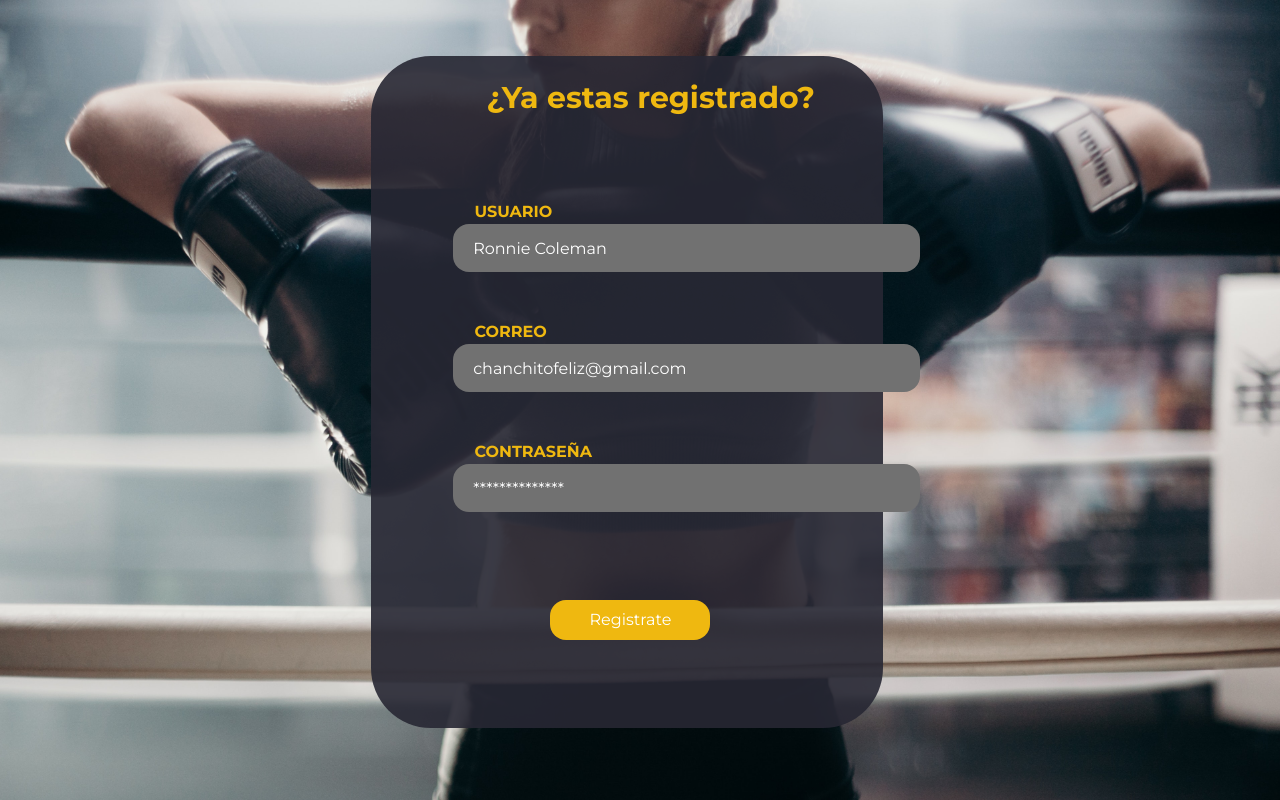
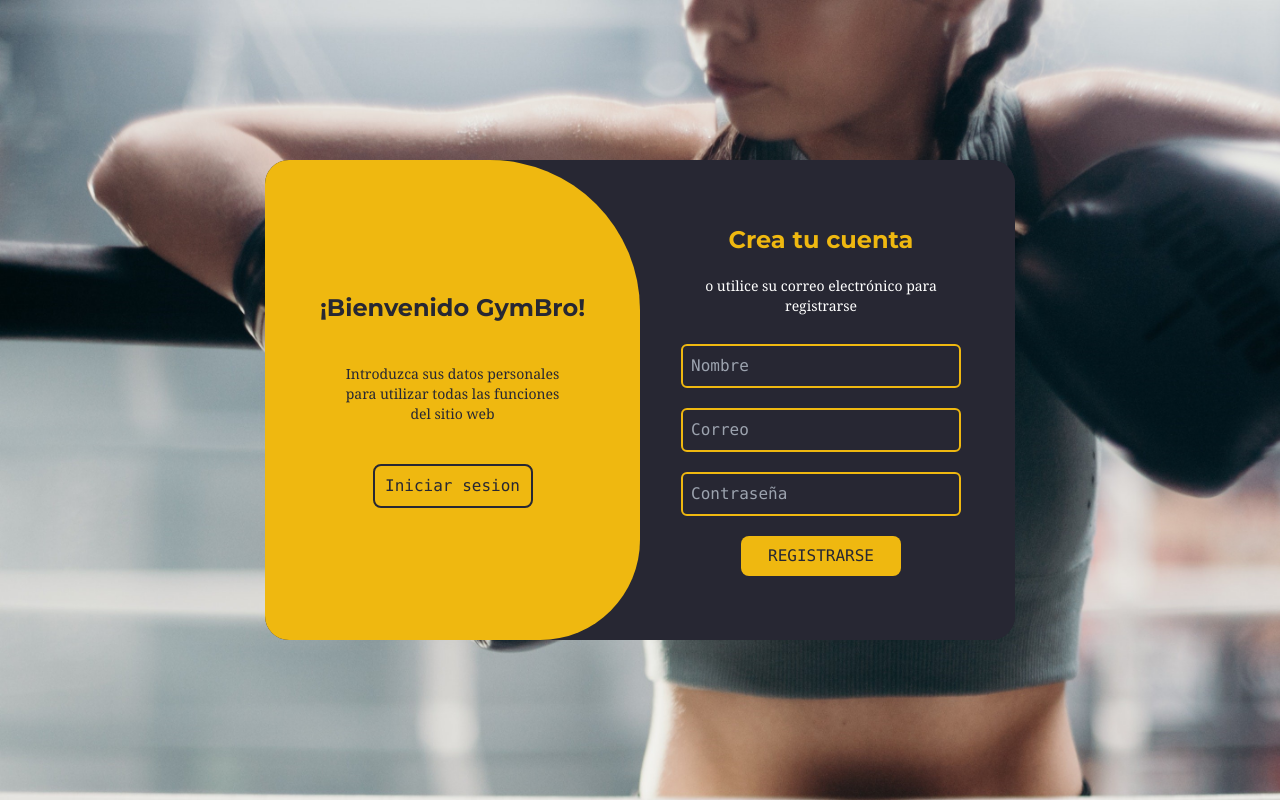
Before and after one commit to JAASM1/FitZone, a React (Create React App) app: page /Registrarse in a window 1280 px wide. Built offline with nearby package versions, Linux system fonts and the light colour scheme.

Commit message:
Mejorar diseño de Login

```diff
--- a/src/App.js
+++ b/src/App.js
@@ -9,7 +9,7 @@ import Nutricion from './page/nutricion/Nutricion'
 import Calorias from './page/calorias/Calorias'
 import IniciarSesion from './page/login/iniciosesion';
 import Registrarse from './page/login/registrarse';
-import Contrasena from './page/login/olvidado';
+import ContraOlvidado from './page/login/olvidado';
 import Welcome from './components/Dashboard/welcome'
 
 const AppRouts = () => {
@@ -20,7 +20,7 @@ const AppRouts = () => {
     {path: '/Calorias', element: <Calorias></Calorias>},
     {path: '/Iniciar sesion', element: <IniciarSesion></IniciarSesion>},
     {path: '/Registrarse' , element: <Registrarse></Registrarse>},
-    {path: '/Contraseña', element: <Contrasena></Contrasena>},
+    {path: '/Contraseña', element: <ContraOlvidado></ContraOlvidado>},
     {path: '/Bienvenida' , element: <Welcome></Welcome>},
   ])
   return routes
--- a/src/page/login/iniciosesion.js
+++ b/src/page/login/iniciosesion.js
@@ -1,60 +1,41 @@
 import React from "react";
-import InisioSesion from "../../asset/img/login/pesaTelefono.jpg";
-import VerInicio from '../../asset/img/login/verInicio.jpg'
 import { Link } from "react-router-dom";
 
 function iniciarSesion() {
   return (
     <div className="font-Montserrat">
-      <picture>
-        <img src={InisioSesion} alt="" className="md:h-screen md:w-screen hidden sm:block md:block"/>
-        <img src={VerInicio} alt="" className='sm:hidden md:hidden h-screen'/>
-      </picture>
-      <div className="bg-[#272733] absolute rounded-[60px] opacity-90 w-[328px] h-96 top-[22%] ml-8 sm:top-14 sm:ml-[215px] md:w-[40%] md:h-[84%] md:top-14 md:ml-[29%]">
-      </div>
-      <div className="flex flex-col">
-        <p className="text-[#EFB810] absolute font-bold text-xl top-[180px] ml-14 sm:top-24 sm:ml-[31%] md:text-3xl md:top-20 md:ml-[36%]">
-          Inicia sesión para continuar
-        </p>
-        <form className="absolute top-56 sm:top-[140px] sm:ml-[182px] md:top-[22%] md:ml-[20.5%]">
-          <label for="correo" className="text-[#EFB810] font-bold text-base ml-24 md:ml-[100%] md:text-base">
-            CORREO
-          </label>
-          <br />
-          <input className="bg-[#717171] placeholder-white rounded-2xl ml-[69px] h-7 pl-4 w-64 md:ml-[90%] md:w-[225%] md:h-12 md:pl-5"
-            id="correo" type="email" placeholder="chanchitofeliz@gmail.com"
-          />
-        </form>
-        <form className="absolute top-[45%] sm:top-[215px] sm:ml-[182px] md:top-[37%] md:ml-[20.5%]">
-          <label for="contra" className="text-[#EFB810] font-bold text-base ml-24 md:ml-[100%] md:text-base">
-            CONTRASEÑA
-          </label>
-          <br />
-          <input className="bg-[#717171] placeholder-white rounded-2xl ml-[69px] h-7 pl-4 w-64 md:ml-[90%] md:w-[225%] md:h-12 md:pl-5"
-            id="contra" type="password" placeholder="**************"
-          />
-        </form>
-        <Link to="/Contraseña">
-          <button className="absolute text-[#EFB810] font-bold text-sm ml-[18%] top-[53.5%] sm:top-[81%] sm:ml-64 md:top-[48%] md:ml-[47%] md:text-sm">
-            ¿HA OLVIDADO LA CONTRASEÑA?
+      <div className="bg-image h-screen bg-cover flex justify-center items-center">
+        <div className="bg-[#272733] relative overflow-hidden rounded-3xl w-[750px] h-[480px]">
+          <div className="absolute top-0 h-[100%] transition-all ease-in-out left-0 w-[50%]">
+            <form className="bg-[#272733] flex justify-center items-center flex-col px-10 h-[100%] text-[#EFB810]">
+              <h1 className="font-bold text-2xl mb-5">Iniciar sesion</h1>
+              <span className="font-serif text-sm mb-2 text-white">o utilice su contraseña de correo electrónico</span>
+              <input type="email" id="email" placeholder="Correo" className="bg-transparent border-[#EFB810] border-2 w-[100%] outline-none my-5 mx-15 p-2 rounded-md font-mono"/>
+              <input type="password" id="password" placeholder="Contraseña" className="bg-transparent border-[#EFB810] border-2 w-[100%] outline-none mx-15 p-2 rounded-md font-mono"/>
+              <Link to='/Contraseña'>
+                <p className="p-5 font-serif">¿Ha olvidado su contraseña?</p>
+              </Link>
+              <Link>
+                <button className="bg-[#EFB810] cursor-pointer text-[#272733] uppercase p-2 rounded-lg w-40 font-mono" type='submit'>
+                  Acceder
                 </button>
               </Link>
-        <div className="flex">
-          <button className="absolute bg-[#EFB810] text-white rounded-2xl top-[61%] ml-[21%] h-7 w-24 sm:top-[95%] sm:ml-[35%] md:top-[57%] md:w-40 md:h-10 md:ml-[36%]">
-            Acceder
-          </button>
-          <Link to="/Registrarse">
-            <button className="absolute bg-[#EFB810] text-white rounded-2xl top-[61%] ml-[52%] w-28 h-7 sm:top-[95%] sm:ml-[51%] md:top-[57%] md:w-40 md:h-10 md:ml-[51%]">
-              Registrarse
+            </form>
+          </div>
+          <div className="absolute top-0 left-[50%] w-[50%] h-[100%] overflow-hidden rounded-bl-[100px] rounded-tl-[150px] z-96 transition-all ease-in-out">
+            <div className="bg-[#EFB810] relative h-[100%] w-[200%] transition-all ease-in-out text-[#272733]">
+              <div className="absolute w-[50%] h-[100%] flex justify-center items-center flex-col text-center top-0 transition-all ease-in-out px-[30px]">
+                <h1 className="font-bold text-2xl">Hola, GymBro!</h1>
+                <p className="m-[40px] font-serif text-sm">Regístrese con sus datos personales para utilizar todas las funciones del sitio web</p>
+                <Link to='/Registrarse'>
+                  <button className=" bg-transparent border-[#272733] p-2 border-2 rounded-lg w-40 font-mono">
+                    Registrate
                   </button>
                 </Link>
               </div>
             </div>
-      <div className="absolute border-white border-1 md:top-[67%] md:ml-[34%] md:w-[30%] md:border-2">
           </div>
-      <div>
-        <div className="bg-white absolute top-[70%] w-24 h-7 ml-[23%] sm:top-[113%] sm:ml-[35%] md:p-5 md:w-40 md:top-[75%] md:ml-[37%]"></div>
-        <div className="bg-white absolute top-[70%] w-24 h-7 ml-[52%] sm:top-[113%] md:p-5 md:w-40 md:top-[75%] md:ml-[51%]"></div>
+        </div>
       </div>
     </div>
   );
--- a/src/page/login/olvidado.js
+++ b/src/page/login/olvidado.js
@@ -1,55 +1,38 @@
 import React from "react";
-import fondo from "../../asset/img/login/pesaTelefono.jpg";
-import VerContra from '../../asset/img/login/verContra.jpg'
+import { Link } from "react-router-dom";
 
 function ContraOlvidado() {
-  return (
-    <div className="font-Montserrat">
-      <picture>
-        <img src={fondo} alt="" className="md:w-screen md:h-screen hidden sm:block md:block"/>
-        <img src={VerContra} alt="" className="h-screen sm:hidden md:hidden"/>
-      </picture>
-      <div className="bg-[#272733] absolute rounded-[60px] opacity-90 w-[328px] h-96 top-[22%] ml-8 sm:top-14 sm:ml-[215px] md:w-[40%] md:h-[84%] md:top-14 md:ml-[29%]">
-      </div>
-      <div className='flex'>
-        <p className="text-[#EFB810] absolute font-bold text-xl top-[180px] ml-14 sm:top-24 sm:ml-[31%] md:text-3xl md:top-20 md:ml-[36%]">
-          Reestablece tu contraseña
-        </p>
-        <form className="absolute top-[34%] sm:top-[135px] sm:ml-[182px] md:top-[25%] md:ml-[20.5%]">
-          <label for="correo" className="text-[#EFB810] font-bold text-base ml-24 md:ml-[100%] md:text-base">
-            CORREO
-          </label>
-          <br />
-          <input className="bg-[#717171] placeholder-white rounded-2xl ml-[69px] h-7 pl-4 w-64 md:ml-[90%] md:w-[225%] md:h-12 md:pl-5"
-            id="correo" type="email" placeholder="chanchitofeliz@gmail.com"
-          />
-        </form>
-        <form className="absolute top-[45.5%] sm:top-[62%] sm:ml-[182px] md:top-[40%] md:ml-[20.5%]">
-          <label for="contra" className="text-[#EFB810] font-bold text-base ml-24 md:ml-[100%] md:text-base">
-            CONTRASEÑA
-          </label>
-          <br/>
-          <input className="bg-[#717171] placeholder-white rounded-2xl ml-[69px] h-7 pl-4 w-64 md:ml-[90%] md:w-[225%] md:h-12 md:pl-5"
-            id="contra" type="password" placeholder="**************"
-          />
-        </form>
-        <form className="absolute top-[57%] sm:top-[84%] sm:ml-[182px] md:top-[55%] md:ml-[20.5%]">
-          <label for="contra" className="text-[#EFB810] font-bold text-base ml-24 md:ml-[100%] md:text-base">
-            CONFIRMAR
-          </label>
-          <br/>
-          <input className="bg-[#717171] placeholder-white rounded-2xl ml-[69px] h-7 pl-4 w-64 md:ml-[90%] md:w-[225%] md:h-12 md:pl-5"
-            id="contra" type="password" placeholder="**************"
-          />
-        </form>
-      </div>
-      <div>
-        <button className="absolute bg-[#EFB810] text-white rounded-2xl top-[70%] ml-[18.5%] w-[63%] h-8 sm:w-[35%] sm:top-[110%] sm:ml-[32%] md:top-[75%] md:w-64 md:h-10 md:ml-[41%]">
-          Guardar contraseña nueva
-        </button>
+  return(
+    <div className='font-Montserrat'>
+      <div className='bg-image h-screen bg-cover flex justify-center items-center'>
+        <div className="bg-[#272733]  relative overflow-hidden rounded-3xl w-[750px] h-[480px]">
+          <div className="absolute top-0 h-[100%] transition-all ease-in-out left-64 w-[80%]">
+            <form className="bg-[#272733]  flex justify-center items-center flex-col px-40 h-[100%] text-[#EFB810]" action=''>
+              <h1 className="font-bold text-2xl mb-5">Recuperar Contraseña</h1>
+              <span className="font-serif text-sm mb-2 text-center text-white">Ingrese su dirección de correo electrónico para recuperar su contraseña</span>
+              <input type="email" id="email" placeholder="Correo" className="bg-transparent border-[#EFB810] border-2 w-[100%] outline-none my-5 mx-15 p-2 rounded-md font-mono"/>
+              <button className="bg-[#EFB810] cursor-pointer text-[#272733] uppercase p-2 rounded-lg w-40 font-mono" type='submit'>
+                Solicitar
+              </button>
+            </form>
+          </div>
+          <div className="absolute top-0 right-[50%] w-[50%] h-[100%] overflow-hidden rounded-br-[100px] rounded-tr-[150px] z-96 transition-all ease-in-out">
+            <div className="bg-[#EFB810] relative h-[100%] w-[200%] transition-all ease-in-out text-[#272733]">
+              <div className="absolute w-[50%] h-[100%] flex justify-center items-center flex-col text-center top-0 transition-all ease-in-out px-[30px]">
+                <h1 className="font-bold text-2xl">¡Bienvenido GymBro!</h1>
+                <p className="m-[40px] font-serif text-sm">Introduzca sus datos personales para utilizar todas las funciones del sitio web</p>
+                <Link to='/Iniciar sesion'>
+                  <button className=" bg-transparent border-[#272733] p-2 border-2 rounded-lg w-40 font-mono">
+                    Iniciar sesion
+                  </button>
+                </Link>
+              </div>
+            </div>
+          </div>
+        </div>
       </div>
     </div>
-  );
+  )
 }
 
 export default ContraOlvidado;
--- a/src/page/login/registrarse.js
+++ b/src/page/login/registrarse.js
@@ -1,50 +1,37 @@
 import React from 'react';
-import Registro from '../../asset/img/login/boxTelefono.jpg'
-import Vertical from '../../asset/img/login/vertical.jpg'
+import { Link } from 'react-router-dom';
 
 function Registrarse(){
     return(
         <div className='font-Montserrat'>
-            <picture>
-                <img src={Registro} alt='' className='sm:w-screen sm:h-full md:h-screen md:w-screen hidden sm:block md:block'/>
-                <img src={Vertical} alt='' className='h-screen sm:hidden md:hidden'/>
-            </picture>
-            <div className='bg-[#272733] absolute rounded-[60px] opacity-90 w-[328px] h-96 top-[22%] ml-8 sm:top-10 sm:ml-[215px] md:w-[40%] md:h-[84%] md:top-14 md:ml-[29%]'>
-            </div>
-            <div className='flex flex-col'>
-                <p className='text-[#EFB810] absolute font-bold text-2xl top-44 ml-16 sm:top-16 sm:ml-60 md:text-3xl md:top-20 md:ml-[38%]'>
-                    ¿Ya estas registrado?
-                </p>
-                <form className='absolute top-60 sm:top-28 sm:ml-[182px] md:top-[25%] md:ml-[20.5%]'>
-                    <label for='user' className='text-[#EFB810] font-bold text-base ml-24 md:ml-[100%] md:text-base'>
-                        USUARIO
-                    </label>
-                    <br/>
-                    <input className='bg-[#717171] placeholder-white rounded-2xl h-7 pl-4 w-64 ml-[69px] md:ml-[90%] md:w-[220%] md:h-12 md:pl-5'
-                        id='user' type='text' placeholder='Ronnie Coleman'
-                    />
-                </form>
-                <form className='absolute top-[45.5%] sm:top-[180px] sm:ml-[182px] md:top-[40%] md:ml-[20.5%]'>
-                    <label for='correo' className='text-[#EFB810] font-bold text-base ml-24 md:ml-[100%] md:text-base'>
-                        CORREO
-                    </label>
-                    <br/>
-                    <input className='bg-[#717171] placeholder-white rounded-2xl h-7 pl-4 w-64 ml-[69px] md:ml-[90%] md:w-[220%] md:h-12 md:pl-5'
-                        id='correo' type='email' placeholder='chanchitofeliz@gmail.com'
-                    />
-                </form>
-                <form className='absolute top-[55%] sm:top-[249px] sm:ml-[182px] md:top-[55%] md:ml-[20.5%]'>
-                    <label for='contra' className='text-[#EFB810] font-bold text-base ml-24 md:ml-[100%] md:text-base'>
-                        CONTRASEÑA
-                    </label>
-                    <br/>
-                    <input className='bg-[#717171] placeholder-white rounded-2xl h-7 pl-4 w-64 ml-[69px] md:ml-[90%] md:w-[220%] md:h-12 md:pl-5'
-                        id='contra' type='password' placeholder='**************'
-                    />
-                </form>
-                <button className='absolute bg-[#EFB810] text-white rounded-2xl top-[68%] ml-32 w-32 h-8 sm:top-[340px] sm:ml-[315px] md:top-[75%] md:w-40 md:h-10 md:ml-[43%]'>
-                    Registrate
-                </button>
+            <div className='bg-image1 h-screen bg-cover flex justify-center items-center'>
+                <div className="bg-[#272733]  relative overflow-hidden rounded-3xl w-[750px] h-[480px]">
+                    <div className="absolute top-0 h-[100%] transition-all ease-in-out left-64 w-[80%]">
+                        <form className="bg-[#272733]  flex justify-center items-center flex-col px-40 h-[100%] text-[#EFB810]" action=''>
+                            <h1 className="font-bold text-2xl mb-5">Crea tu cuenta</h1>
+                            <span className="font-serif text-sm mb-2 text-center text-white">o utilice su correo electrónico para registrarse</span>
+                            <input type="text" id="nombre" placeholder="Nombre" className="bg-transparent border-[#EFB810] border-2 w-[100%] outline-none my-5 mx-15 p-2 rounded-md font-mono"/>
+                            <input type="email" id="email" placeholder="Correo" className="bg-transparent border-[#EFB810] border-2 w-[100%] outline-none mx-15 p-2 rounded-md font-mono"/>
+                            <input type="password" id="password" placeholder="Contraseña" className="bg-transparent border-[#EFB810] border-2 w-[100%] outline-none my-5 mx-15 p-2 rounded-md font-mono"/>
+                            <button className="bg-[#EFB810] cursor-pointer text-[#272733] uppercase p-2 rounded-lg w-40 font-mono" type='submit'>
+                                Registrarse
+                            </button>
+                        </form>
+                    </div>
+                    <div className="absolute top-0 right-[50%] w-[50%] h-[100%] overflow-hidden rounded-br-[100px] rounded-tr-[150px] z-96 transition-all ease-in-out">
+                        <div className="bg-[#EFB810] relative h-[100%] w-[200%] transition-all ease-in-out text-[#272733]">
+                            <div className="absolute w-[50%] h-[100%] flex justify-center items-center flex-col text-center top-0 transition-all ease-in-out px-[30px]">
+                                <h1 className="font-bold text-2xl">¡Bienvenido GymBro!</h1>
+                                <p className="m-[40px] font-serif text-sm">Introduzca sus datos personales para utilizar todas las funciones del sitio web</p>
+                                <Link to='/Iniciar sesion'>
+                                    <button className=" bg-transparent border-[#272733] p-2 border-2 rounded-lg w-40 font-mono">
+                                        Iniciar sesion
+                                    </button>
+                                </Link>
+                            </div>
+                        </div>
+                    </div>
+                </div>
             </div>
         </div>
     )
--- a/tailwind.config.js
+++ b/tailwind.config.js
@@ -13,6 +13,10 @@ theme: {
       "dark-purple": "#081A51",
       "light-white": "rgba(255, 255, 255, 0.18)"
     },
+    backgroundImage:{
+      'image': "url('../src/asset/img/login/pesas.jpg')",
+      'image1': "url('../src/asset/img/login/boxGirl.jpg')"
+    },
   },
 },
 plugins: [],
```
Lines whose indentation alone changed are shown as unchanged.
